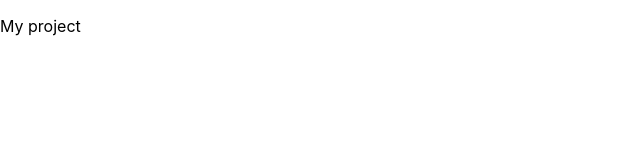
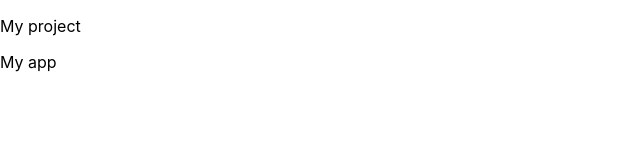
Before and after one commit to JIyk777/fisher-shaparun, a JavaScript app: page / in a window 1280 px wide. Shown: the top 160 px of the page, without its empty margins (0-640 px from the left). Built offline with nearby package versions, Linux system fonts and the light colour scheme; the HTML template or start-up script is replaced by a standard one.

Commit message:
Update App.js

```diff
--- a/src/App.js
+++ b/src/App.js
@@ -2,6 +2,7 @@ function App() {
   return (
     <div className="App">
       <p>My project</p>
+      <p>My app</p>
     </div>
   );
 }
```
